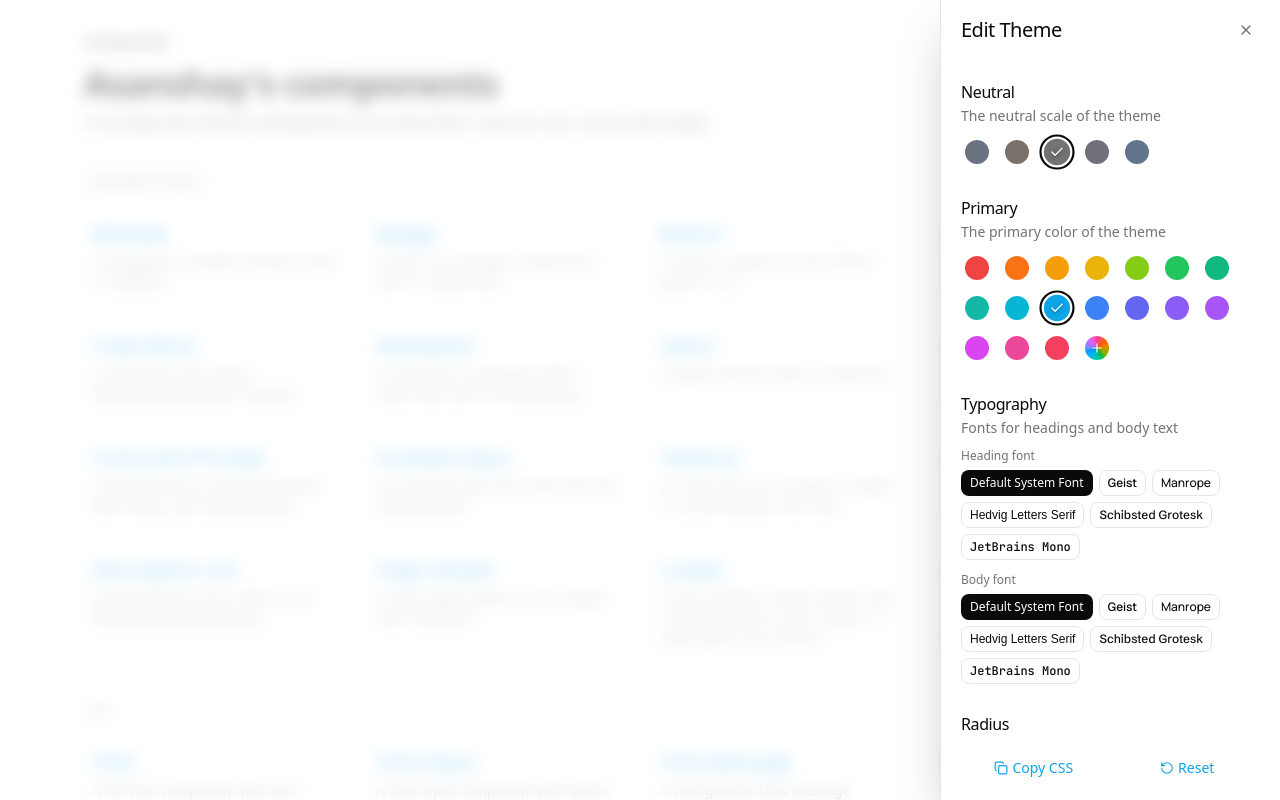
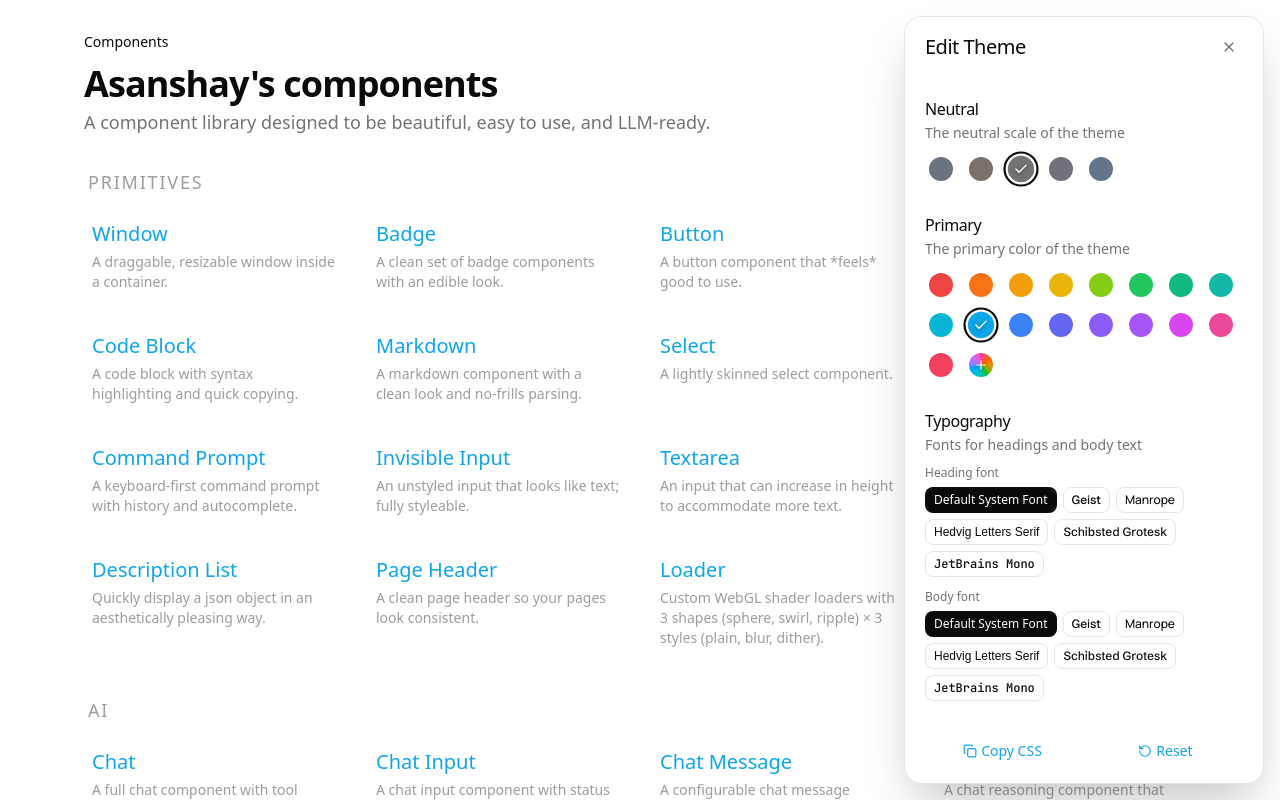
Before and after one commit to SuperAce100/design-system, a Next.js app: page / in a window 1280 px wide. Both pictures are taken after a click on the button 1212 px from the left and 32 px from the top of the page. Shown: the top 800 px of the page. Built offline with nearby package versions, Linux system fonts and the light colour scheme; a web font is replaced by a local one.

Commit message:
Make theme customizer a floating animated panel

```diff
--- a/components/theme-customizer.tsx
+++ b/components/theme-customizer.tsx
@@ -25,7 +25,7 @@ import {
 import { ColorPicker } from "@/registry/new-york/blocks/color-picker/color-picker";
 
 // ---------------------------------------------------------------------------
-// Theme Customizer (collapsible drawer)
+// Theme Customizer (floating panel)
 // ---------------------------------------------------------------------------
 
 export function ThemeCustomizer() {
@@ -47,7 +47,7 @@ export function ThemeCustomizer() {
 }
 
 // ---------------------------------------------------------------------------
-// Drawer
+// Floating panel
 // ---------------------------------------------------------------------------
 
 function ThemeDrawer({ open, onClose }: { open: boolean; onClose: () => void }) {
@@ -83,7 +83,7 @@ function ThemeDrawer({ open, onClose }: { open: boolean; onClose: () => void })
       {/* Backdrop */}
       <div
         className={cn(
-          "absolute inset-0 bg-background/60 backdrop-blur-sm transition-opacity duration-200",
+          "absolute inset-0 bg-transparent transition-opacity duration-200",
           open ? "opacity-100" : "pointer-events-none opacity-0"
         )}
         onClick={onClose}
@@ -91,8 +91,8 @@ function ThemeDrawer({ open, onClose }: { open: boolean; onClose: () => void })
       {/* Panel */}
       <div
         className={cn(
-          "relative ml-auto flex h-full w-[340px] max-w-full flex-col border-l bg-background shadow-2xl transition-transform duration-300 ease-out [&_button]:focus-visible:ring-0 [&_button]:focus-visible:ring-offset-0 [&_button]:focus-visible:border-transparent",
-          open ? "translate-x-0" : "translate-x-full"
+          "absolute right-3 top-3 bottom-3 flex w-[min(22rem,calc(100vw-1.5rem))] max-w-full flex-col rounded-2xl border bg-background shadow-2xl transition-[transform,opacity] duration-300 ease-out sm:right-4 sm:top-4 sm:bottom-4 sm:w-[360px] [&_button]:focus-visible:ring-0 [&_button]:focus-visible:ring-offset-0 [&_button]:focus-visible:border-transparent",
+          open ? "translate-x-0 opacity-100 scale-100" : "translate-x-6 opacity-0 scale-[0.98]"
         )}
         onTransitionEnd={handleTransitionEnd}
       >
```
